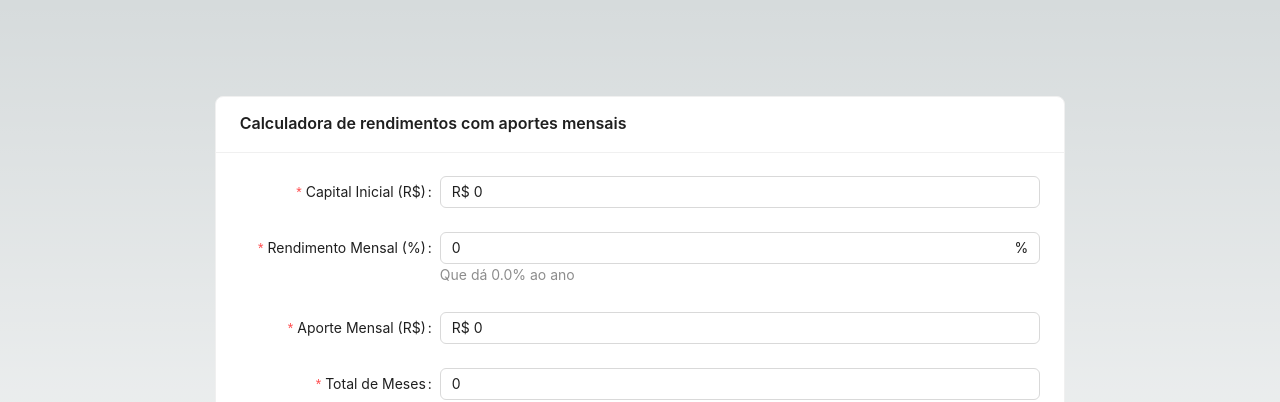
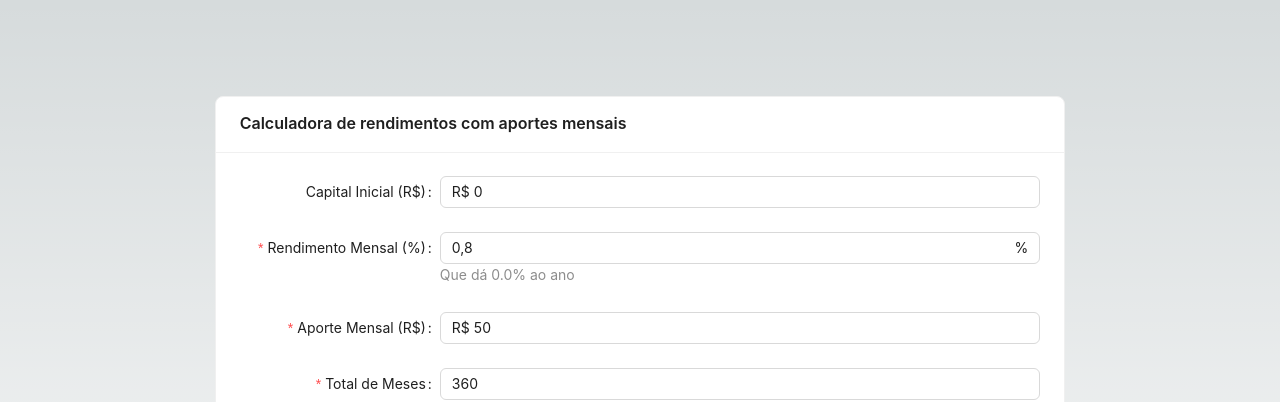
Before and after one commit to wesleyangeli/calculadora-juros, a Next.js app: page / in a window 1280 px wide. Shown: the top 402 px of the page. Built offline with nearby package versions, Linux system fonts and the light colour scheme.

Commit message:
feat: initial values

```diff
--- a/src/pages/index.tsx
+++ b/src/pages/index.tsx
@@ -129,25 +129,16 @@ const Home = () => {
             onFinishFailed={onFinishFailed}
             layout="horizontal"
             initialValues={{
-              initialAmount: 0,
-              monthlyInterestRate: 0,
-              monthlyDeposit: 0,
-              numberOfMonths: 0,
+              initialAmount: "0",
+              monthlyInterestRate: "0,8",
+              monthlyDeposit: "50",
+              numberOfMonths: "360",
             }}
             labelCol={{ span: 6 }}
           >
             <Row gutter={[8, 0]}>
               <Col xs={24}>
-                <Form.Item
-                  label="Capital Inicial (R$)"
-                  name="initialAmount"
-                  rules={[
-                    {
-                      required: true,
-                      message: "Capital Inicial é obrigatório",
-                    },
-                  ]}
-                >
+                <Form.Item label="Capital Inicial (R$)" name="initialAmount">
                   <Input type="text" prefix="R$" />
                 </Form.Item>
               </Col>
@@ -190,9 +181,16 @@ const Home = () => {
                 <Form.Item
                   label="Aporte Mensal (R$)"
                   name="monthlyDeposit"
-                  rules={[{ required: true, message: "Campo obrigatório" }]}
+                  required
+                  rules={[
+                    { required: true, message: "Campo obrigatório" },
+                    {
+                      min: 0.0001,
+                      message: "Rendimento mensal não pode ser zero.",
+                    },
+                  ]}
                 >
-                  <Input type="text" prefix="R$" />
+                  <Input prefix="R$" />
                 </Form.Item>
               </Col>
               <Col xs={24}>
```
